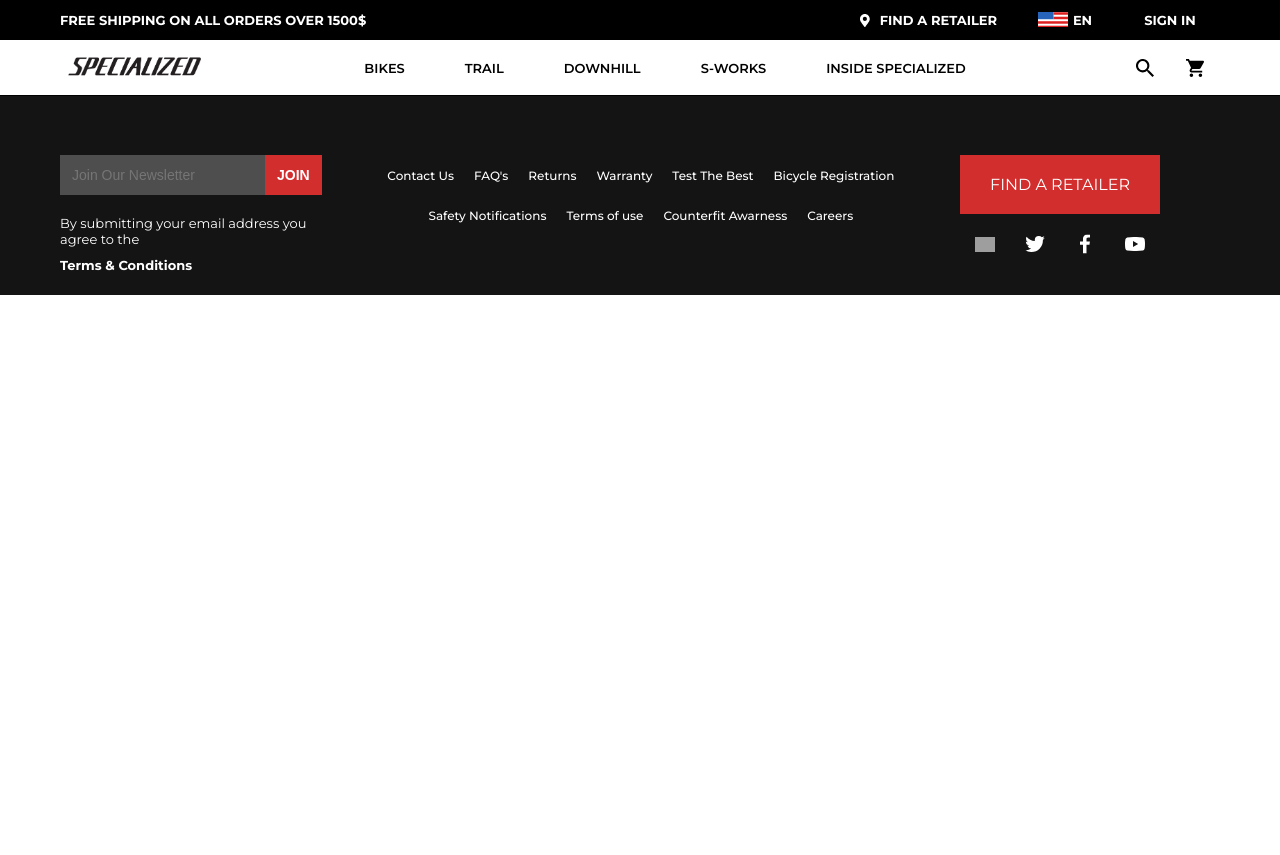
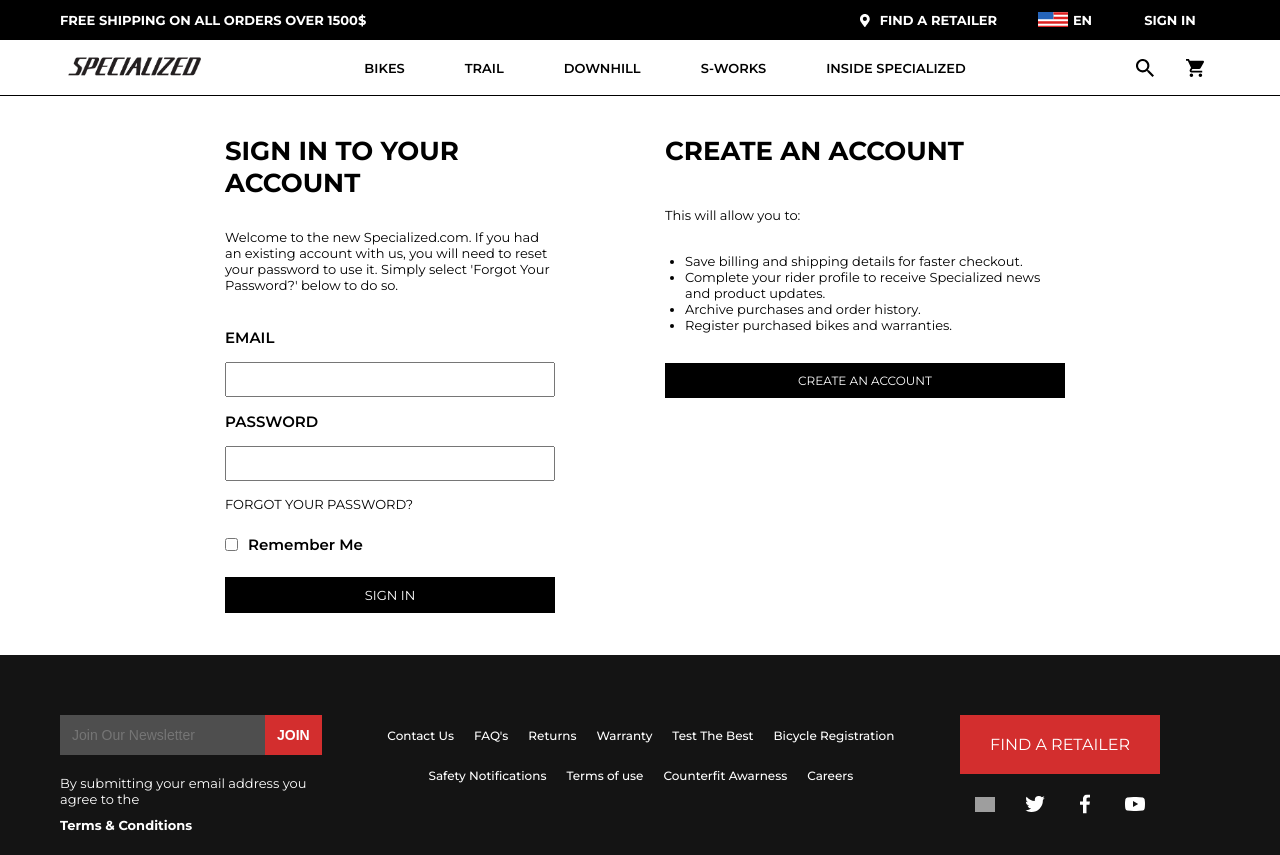
Before and after one commit to matko-antunovic/Bike-WebShop, a React (Create React App) app: page /signin in a window 1280 px wide. Before the commit the page ends 800 px from the top, so only its background shows below. Built offline with nearby package versions, Linux system fonts and the light colour scheme; grey boxes are pictures that could not be loaded.

Commit message:
sign in added

```diff
--- a/src/App.js
+++ b/src/App.js
@@ -5,6 +5,7 @@
 import Footer from "./Components/Footer/Footer"
 import Story from "./Pages/OurStory/Story";
 import ShoppingCart from "./Pages/ShoppingCart/ShoppingCart"
+import SignIn from "./Pages/SignIn/SignIn"
 import {Route} from "react-router-dom";
 
 function App() {
@@ -16,7 +17,7 @@
       <Route exact path="/" component={Landing}/>
       <Route exact path="/story" component={Story}/>
       <Route exact path="/cart" component={ShoppingCart}/>
-
+      <Route exact path="/signin" component={SignIn}/>
       <Footer/>
       </div>
 
--- a/src/Components/NavBar/NavBarUpper/NavBarUpper.js
+++ b/src/Components/NavBar/NavBarUpper/NavBarUpper.js
@@ -2,8 +2,9 @@
 import './NavBarUpper.scss';
 import {FontAwesomeIcon} from '@fortawesome/react-fontawesome';
 import {faMapMarkerAlt} from '@fortawesome/free-solid-svg-icons';
+import {withRouter} from "react-router-dom"
 
-const NavBarUpper = () => {
+const NavBarUpper = ({history}) => {
   return (
     <div className="NavBar-container">
 
@@ -20,7 +21,7 @@
               <span>EN</span>
           </div>
           <div className="NavBar-signIn">
-            <span>SIGN IN</span>
+            <span onClick={()=>{{history.push("/signin")}}}>SIGN IN</span>
           </div>
 
         </div>
@@ -29,4 +30,4 @@
   );
 };
 
-export default NavBarUpper;
+export default withRouter(NavBarUpper);
--- a/src/Components/NavBar/NavBarUpper/NavBarUpper.scss
+++ b/src/Components/NavBar/NavBarUpper/NavBarUpper.scss
@@ -75,5 +75,8 @@
     width: 10rem;
     text-align: center;
     cursor: pointer;
+    &:hover{
+      color: #e45454;
+    }
   }
 }
--- a/src/Pages/ShoppingCart/ShoppingCart.js
+++ b/src/Pages/ShoppingCart/ShoppingCart.js
@@ -16,7 +16,7 @@
             <h1 className="middle-title">Your Shopping Cart is Empty</h1>
             <p className="middle-txt">Nothin' to see here.</p>
             <p className="middle-txt mb">Check out your wishlist items.</p>
-            <Button url="/" text="VIEW WISH LIST" width="25rem" size="1.4rem" color="#fff" padding="2rem .7rem" bck="black" />
+            <Button url="/" text="VIEW WISH LIST" width="20rem" size="1.4rem" color="#fff" padding="1.5rem .45rem" bck="black" />
             <a className="middle-link">Continue Shopping</a>
             </div>
 
--- /dev/null
+++ b/src/Pages/SignIn/SignIn.js
@@ -0,0 +1,67 @@
+import React from 'react';
+import './SignIn.scss';
+import Button from '../../Components/Reusable/Buttton/Button';
+
+const SignIn = () => {
+  return (
+    <div className="sign-in">
+
+      <div className="left-side">
+        <div className="left-side-container">
+          <h1 className="left-side-title">SIGN IN TO YOUR ACCOUNT</h1>
+          <p className="left-p">
+            Welcome to the new Specialized.com. If you had an existing account with us,
+            you will need to reset your password to use it. Simply select 'Forgot Your Password?' below to do so.
+          </p>
+          <form>
+            <label for="email">EMAIL</label>
+            <input type="email" name="email" />
+
+            <label for="password">PASSWORD</label>
+            <input type="password" name="password" />
+
+            <p className="password-f">FORGOT YOUR PASSWORD?</p>
+
+            <label className="remember-me">
+              <input
+                type="checkbox"
+                name="remember-me"
+                value="true"
+                className="ch-label"
+              />
+              {' '}
+              Remember Me
+            </label>
+            <Button text="SIGN IN" bck="black" color="#fff" padding="1rem" />
+          </form>
+        </div>
+      </div>
+
+      <div className="right-side">
+
+        <div className="right-side-container">
+
+          <h1 className="right-title">CREATE AN ACCOUNT</h1>
+          <p className="right-p">This will allow you to:</p>
+
+          <ul className="right-list">
+            <li className="list-text">
+              Save billing and shipping details for faster checkout.
+            </li>
+            <li className="list-text">
+              Complete your rider profile to receive Specialized news and product updates.
+            </li>
+            <li className="list-text">Archive purchases and order history.</li>
+            <li className="list-text">
+              Register purchased bikes and warranties.
+            </li>
+          </ul>
+        <Button text="CREATE AN ACCOUNT" bck="black" padding="1rem" color="#fff" size="1.2rem" />
+        </div>
+      </div>
+
+    </div>
+  );
+};
+
+export default SignIn;
--- /dev/null
+++ b/src/Pages/SignIn/SignIn.scss
@@ -0,0 +1,89 @@
+.sign-in{
+    width: 100%;
+    height: 70vh;
+    display: flex;
+    justify-content: center;
+
+
+    .left-side{
+        height: 100%;
+        display: flex;
+        flex-direction: column;
+        align-items: center;
+        justify-content: flex-start;
+        width: 35rem;
+        padding: 1rem;
+
+        &-container{
+
+            font-size: 1.3rem;
+
+            form{
+                display: flex;
+                flex-direction: column;
+                margin:2rem 0;
+
+                input{
+                    height: 3.5rem;
+                }
+
+
+                label{
+                    font-weight: 600;
+                    font-size: 1.5rem;
+                    margin:1.5rem 0;
+                }
+
+                .password-f{
+                    margin-top: 1.5rem;
+                    &:hover{
+                        color: #e45454;
+                        cursor: pointer;
+                        text-decoration: underline;
+                    }
+                }
+
+
+                .remember-me{
+                    display: flex;
+                    align-items: center;
+
+                    input{
+                        margin-right: 1rem;
+                    }
+                }
+            }
+
+        }
+
+        &-title{
+            margin:3rem 0;
+        }
+
+    }
+
+    .right-side{
+        height: 100%;
+        width: 40rem;
+        margin-left: 10rem;
+
+       display: flex;
+       flex-direction: column;
+
+
+       &-container{
+           font-size: 1.3rem;
+
+           .right-list{
+               margin:3rem 0 3rem 2rem;
+           }
+       }
+
+       .right-title{
+           margin:4rem 0;
+
+    }
+    }
+
+
+}
```
